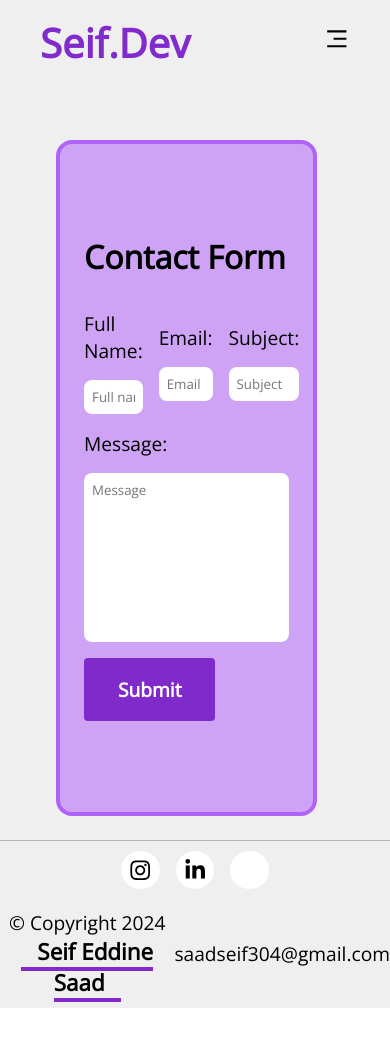
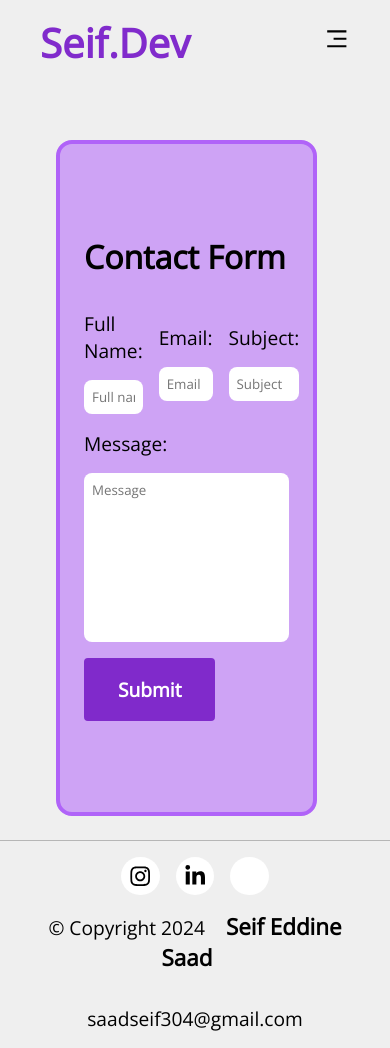
Before and after one commit to seifeddinesaad01/My-Personal-Portfolio, a React (Create React App) app: page /contact in a window 390 px wide. Before the commit the page ends 1008 px from the top, so only its background shows below. Built offline with nearby package versions, Linux system fonts and the light colour scheme; some icons are missing.

Commit message:
feat: updating footer ui

```diff
--- a/src/components/Footer/Footer.css
+++ b/src/components/Footer/Footer.css
@@ -9,6 +9,8 @@
   color: black;
   flex-wrap: wrap;
   border-top: 1px solid rgb(182, 182, 182);
+  padding: 1rem;
+  gap: 1rem;
 }
 
 .footer p {
@@ -24,4 +26,18 @@
   color: black;
   border-bottom: 4px solid hsla(272, 66%, 48%, 1);
   padding-inline: 1rem;
+  @media (max-width: 600px) {
+    border-bottom: none;
+  }
 }
+
+.footer__bottom {
+  display: flex;
+  justify-content: space-around;
+  align-items: center;
+  width: 100%;
+  @media (max-width: 600px) {
+    flex-direction: column;
+    gap: 2rem;
+  }
+}
--- a/src/components/Footer/Footer.tsx
+++ b/src/components/Footer/Footer.tsx
@@ -16,7 +16,7 @@ const Footer = () => {
         })}
 
       </div>
-      <div style={{ display: "flex", justifyContent: "space-around", alignItems: "center", width: "100%" }}>
+      <div className='footer__bottom'>
         <p>© Copyright {currentYear} <span className='myName'>Seif Eddine Saad</span></p>
         <p>saadseif304@gmail.com</p>
       </div>
```
